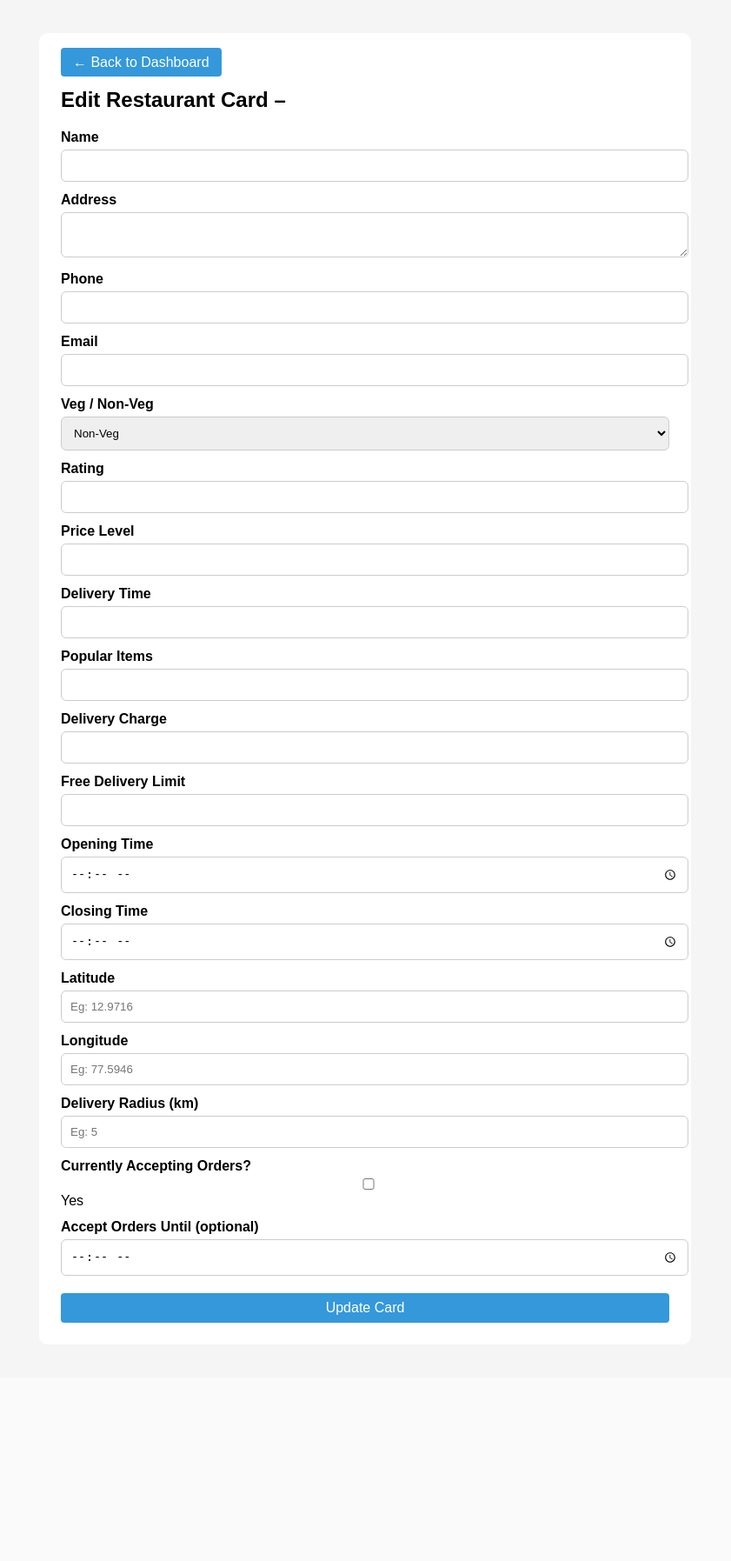
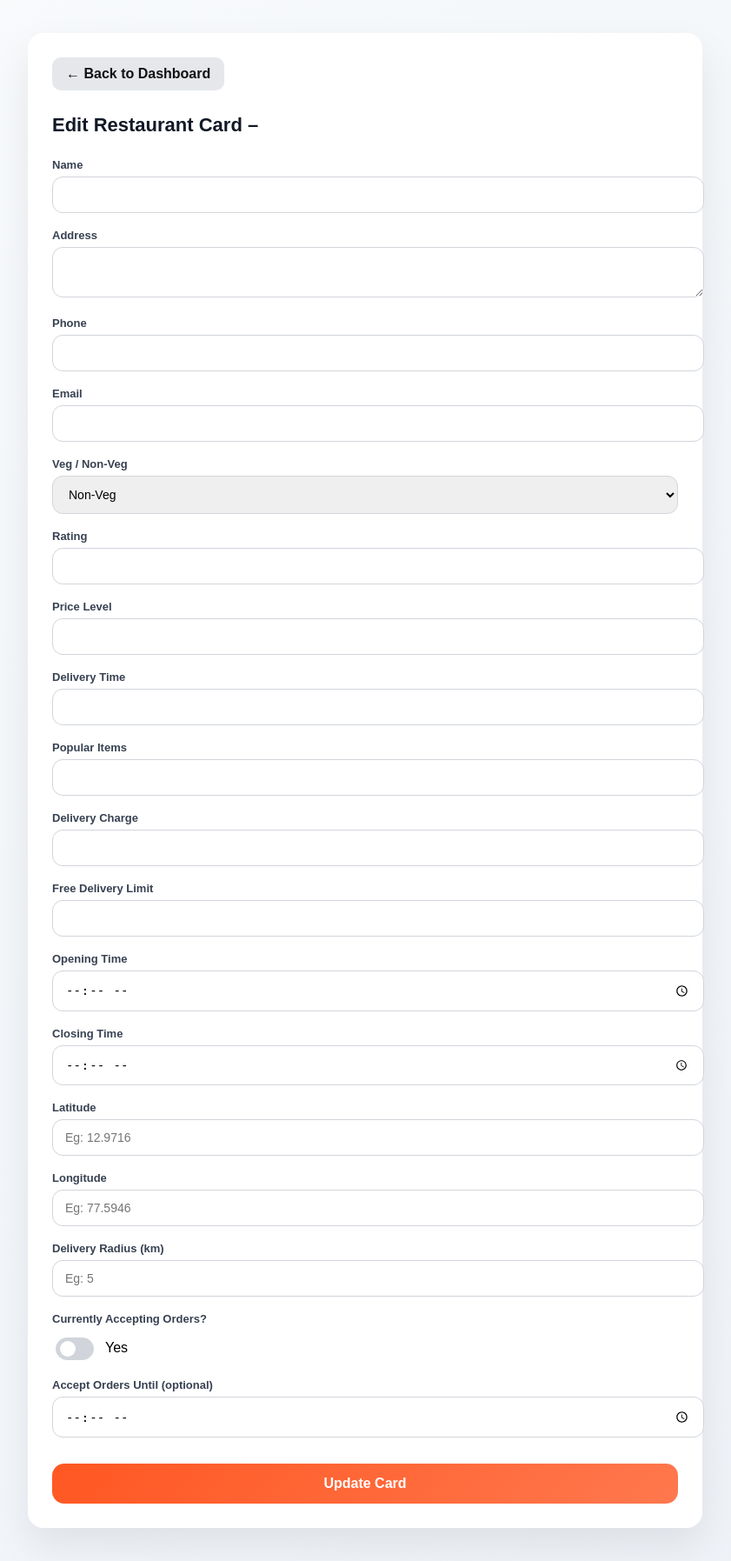
Before and after one commit to veera2121/delivery_webiste, a Flask app: template templates/dashboard/edit_restaurant_card.html in a window 1280 px wide. Shown: the whole page at 87% size, without its empty margins (220-1061 px from the left). Before the commit the page ends 1521 px from the top, so only its background shows below. Run offline with Flask 3, Linux system fonts and the light colour scheme; the template is opened without the code that fills it, so the values that code supplies are empty.

Commit message:
add chnages

```diff
--- a/templates/dashboard/edit_restaurant_card.html
+++ b/templates/dashboard/edit_restaurant_card.html
@@ -5,25 +5,151 @@
   <meta name="viewport" content="width=device-width, initial-scale=1.0">
   <head>
 <style>
-    body { font-family: Arial; background:#f5f5f5; padding:30px; }
-    .container { max-width:700px; margin:auto; background:#fff; padding:25px; border-radius:10px; }
-    label { display:block; margin-top:12px; font-weight:bold; }
-    input, select, textarea { width:100%; padding:10px; margin-top:5px; border-radius:6px; border:1px solid #ccc; }
-    button { margin-top:20px; padding:12px; width:100%; border:none; background:#ff5722; color:white; font-size:16px; border-radius:8px; cursor:pointer; }
-a.button, button {
-    padding: 8px 14px;
-    background: #3498db;
-    color: #fff;
-    border: none;
-    border-radius: 4px;
-    text-decoration: none;
-    cursor: pointer;
+body {
+    font-family: "Poppins", Arial, sans-serif;
+    background: linear-gradient(135deg, #f8fafc, #eef2f7);
+    padding: 30px;
 }
 
-a.button:hover, button:hover {
-    background: #2980b9;
+.container {
+    max-width: 720px;
+    margin: auto;
+    background: #ffffff;
+    padding: 28px;
+    border-radius: 18px;
+    box-shadow: 0 20px 45px rgba(0,0,0,0.08);
+}
+
+/* Header */
+h2 {
+    margin-top: 15px;
+    margin-bottom: 25px;
+    font-size: 22px;
+    font-weight: 700;
+    color: #111827;
+}
+
+/* Back button */
+a.button {
+    display: inline-block;
+    margin-bottom: 12px;
+    padding: 10px 16px;
+    background: #e5e7eb;
+    color: #111;
+    border-radius: 10px;
+    text-decoration: none;
+    font-weight: 600;
+    transition: 0.2s;
+}
+a.button:hover {
+    background: #d1d5db;
+}
+
+/* Labels */
+label {
+    display: block;
+    margin-top: 18px;
+    font-size: 13px;
+    font-weight: 600;
+    color: #374151;
+}
+
+/* Inputs */
+input, select, textarea {
+    width: 100%;
+    padding: 12px 14px;
+    margin-top: 6px;
+    border-radius: 12px;
+    border: 1px solid #d1d5db;
+    font-size: 14px;
+    transition: 0.2s;
+}
+
+input:focus,
+select:focus,
+textarea:focus {
+    outline: none;
+    border-color: #ff5722;
+    box-shadow: 0 0 0 3px rgba(255,87,34,0.15);
+}
+
+/* Two-column layout */
+.form-grid {
+    display: grid;
+    grid-template-columns: repeat(auto-fit, minmax(280px, 1fr));
+    gap: 18px;
+}
+
+/* Toggle switch */
+.switch {
+    display: flex;
+    align-items: center;
+    gap: 10px;
+    margin-top: 8px;
+}
+
+.switch input {
+    appearance: none;
+    width: 44px;
+    height: 24px;
+    background: #d1d5db;
+    border-radius: 999px;
+    position: relative;
+    cursor: pointer;
+    transition: 0.3s;
+}
+
+.switch input:checked {
+    background: #22c55e;
+}
+
+.switch input::before {
+    content: "";
+    position: absolute;
+    top: 3px;
+    left: 4px;
+    width: 18px;
+    height: 18px;
+    background: #fff;
+    border-radius: 50%;
+    transition: 0.3s;
+}
+
+.switch input:checked::before {
+    transform: translateX(18px);
+}
+
+/* Submit button */
+button {
+    margin-top: 30px;
+    padding: 14px;
+    width: 100%;
+    border: none;
+    background: linear-gradient(135deg, #ff5722, #ff784e);
+    color: #fff;
+    font-size: 16px;
+    font-weight: 700;
+    border-radius: 14px;
+    cursor: pointer;
+    transition: transform 0.15s, box-shadow 0.15s;
+}
+
+button:hover {
+    transform: translateY(-2px);
+    box-shadow: 0 10px 25px rgba(255,87,34,0.35);
+}
+
+/* Section divider */
+.section-title {
+    margin-top: 32px;
+    font-size: 16px;
+    font-weight: 700;
+    color: #111827;
+    border-left: 4px solid #ff5722;
+    padding-left: 10px;
 }
 </style>
+
     </head>
     <body>
 
--- a/templates/menu.html
+++ b/templates/menu.html
@@ -419,7 +419,7 @@ body {
 .menu-incentive {
     position: sticky;
     top: 74px; /* below header */
-    z-index: 1050;
+    z-index: 1250;
 
     background: linear-gradient(135deg, #065f46, #047857);
     color: #ffffff;
```
